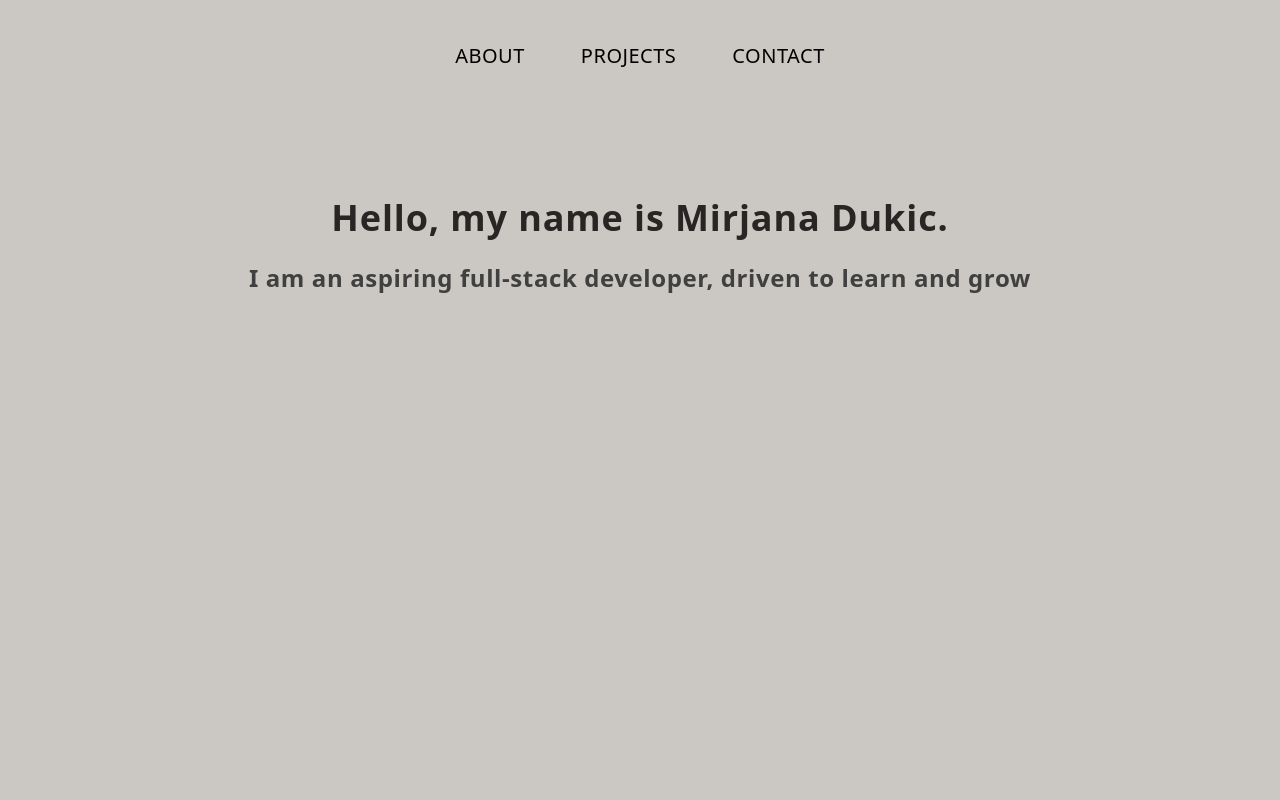
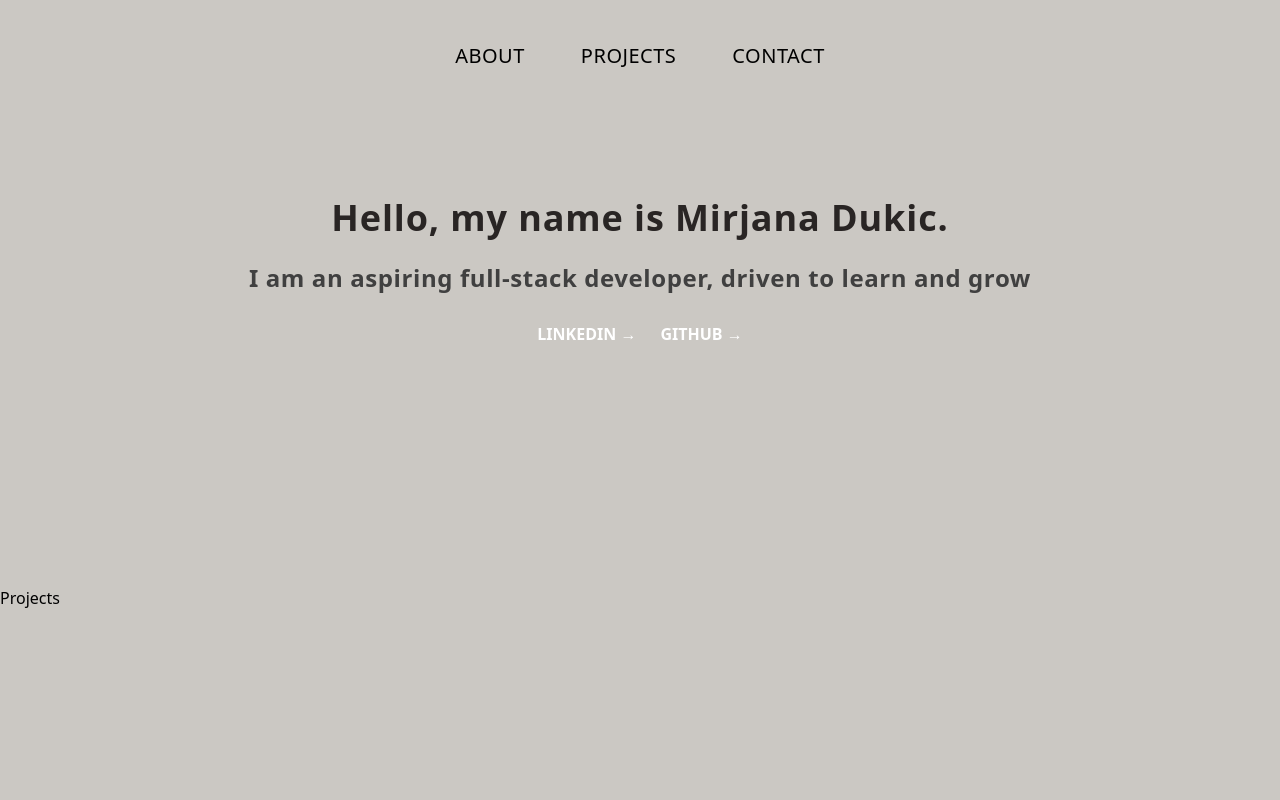
Before and after one commit to MjDukic/myreactPortfolio, a React (Vite) app: page / in a window 1280 px wide. Shown: the top 800 px of the page. Built offline with nearby package versions, Linux system fonts and the light colour scheme.

Commit message:
added to about and contact, starting projects

```diff
--- a/src/App.jsx
+++ b/src/App.jsx
@@ -4,11 +4,9 @@ import NavBar from './components/NavBar'
 import About from './components/About'
 import Contact from './components/Contact'
 import Footer from './components/Footer'
+import Projects from './components/Projects'
 
-// import { useState } from 'react'
-// import reactLogo from './assets/react.svg'
-// import './App.css'
-
+//main route for the app, where all the components are rendered
 function App() {
 
   return (
@@ -18,6 +16,9 @@ function App() {
       </div>
       <div>
         <About />
+      </div>
+      <div>
+        <Projects />
       </div>
       <div>
         <Contact />
--- a/src/components/About.jsx
+++ b/src/components/About.jsx
@@ -1,6 +1,8 @@
 import React from "react";
 
-//maybe add handwave after h1
+//maybe add a picture of me
+//github and linkedin avatars werent working, figure it out
+
 
 function About() {
     return (
@@ -12,6 +14,16 @@ function About() {
                   <p className="pt-6 text-center text-2xl font-bold text-neutral-700 tracking-wide break-all">
                         I am an aspiring full-stack developer, driven to learn and grow
                   </p>
+                <div className="pt-7 text-center content-center gap-x-6 lg:justify-start">
+                    <a href="https://www.linkedin.com/in/mirjanadukic/" className="text-md font-semibold leading-6 text-white p-3">
+                        LINKEDIN <span aria-hidden="true">→</span>
+                    </a>
+
+                    <a href="https://github.com/MjDukic" className="text-md font-semibold leading-6 text-white p-3">
+                        GITHUB <span aria-hidden="true">→</span>
+                    </a>
+                </div>
+
             </div>
         </section>
     );
--- a/src/components/Contact.jsx
+++ b/src/components/Contact.jsx
@@ -1,6 +1,8 @@
 import React from 'react';
 
 //guidance from tailwind components
+//https://tailwindcomponents.com/component/contact-form
+
 
 const Contact = () => {
   return (
@@ -26,7 +28,7 @@ const Contact = () => {
             <input
               type="text"
               id="subject"
-              class="block p-3 w-full text-sm text-blue-500 bg-gray-50 rounded-lg border border-gray-300 shadow-sm focus:ring-primary-500 focus:border-primary-500 "
+              class="block p-3 w-full text-sm text-black bg-gray-50 rounded-lg border border-gray-300 shadow-sm focus:ring-primary-500 focus:border-primary-500 "
               placeholder="subject"
               required
             />
@@ -41,7 +43,7 @@ const Contact = () => {
           </div>
           <button
             type="submit"
-            className="bg-black text-white px-2 py-1 rounded-lg mt-3 hover:bg-blue-600"
+            className="bg-black text-white px-2 py-1 rounded-lg mt-3 hover:bg-stone-600"
           >
             send message
           </button>
--- /dev/null
+++ b/src/components/Projects.jsx
@@ -0,0 +1,9 @@
+import React from 'react';
+
+const Projects = () => {
+  return (
+    <div>Projects</div>
+  )
+};
+
+export default Projects;
```
Also changed, not shown: 1 other file (tests, documents, lock files or other folders).
